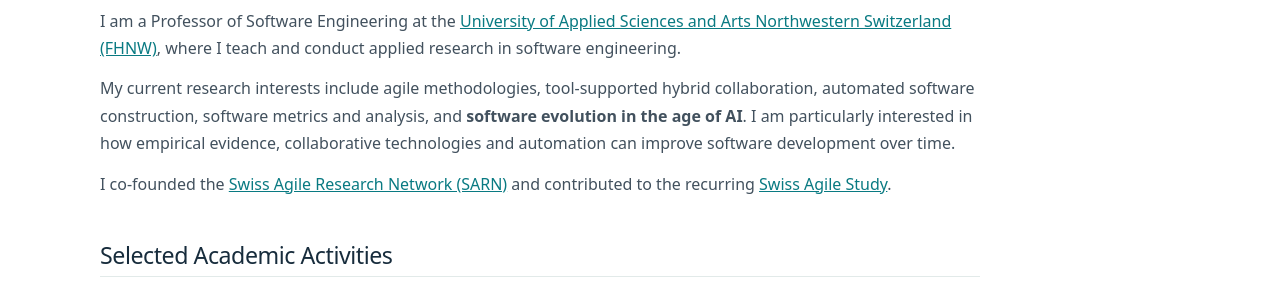
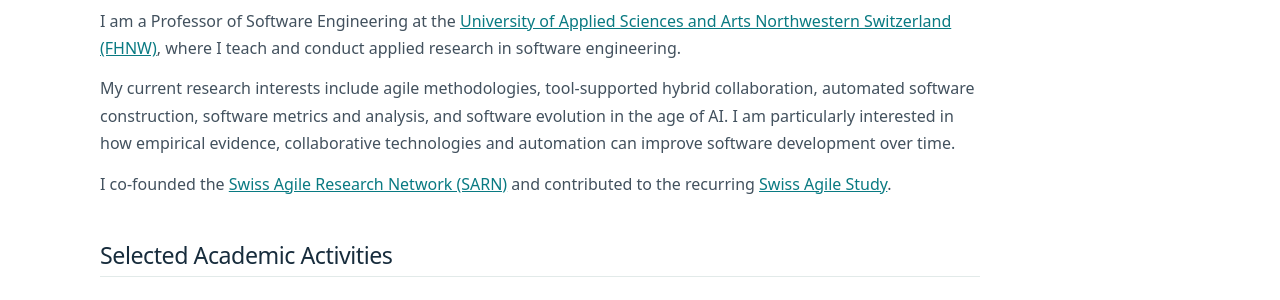
Before and after one commit to martinkropp/martinkropp.github.io, a Jekyll site: the page built from about.md, in a window 1280 px wide and 900 px high. Shown: the part 234-534 px from the top of the window. Built offline with Jekyll 4.4.1, drawn with Linux system fonts in a browser that asks for light colours.

Commit message:
remove bold

```diff
--- a/about.md
+++ b/about.md
@@ -6,7 +6,7 @@
 
 I am a Professor of Software Engineering at the [University of Applied Sciences and Arts Northwestern Switzerland (FHNW)](https://www.fhnw.ch/), where I teach and conduct applied research in software engineering.
 
-My current research interests include agile methodologies, tool-supported hybrid collaboration, automated software construction, software metrics and analysis, and **software evolution in the age of AI**. I am particularly interested in how empirical evidence, collaborative technologies and automation can improve software development over time.
+My current research interests include agile methodologies, tool-supported hybrid collaboration, automated software construction, software metrics and analysis, and software evolution in the age of AI. I am particularly interested in how empirical evidence, collaborative technologies and automation can improve software development over time.
 
 I co-founded the [Swiss Agile Research Network (SARN)](http://www.swissagileresearchnetwork.ch/) and contributed to the recurring [Swiss Agile Study](http://www.swissagilestudy.ch/).
 
```
